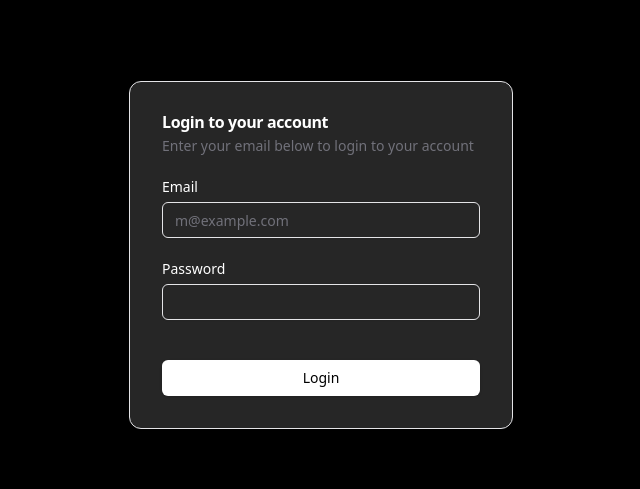
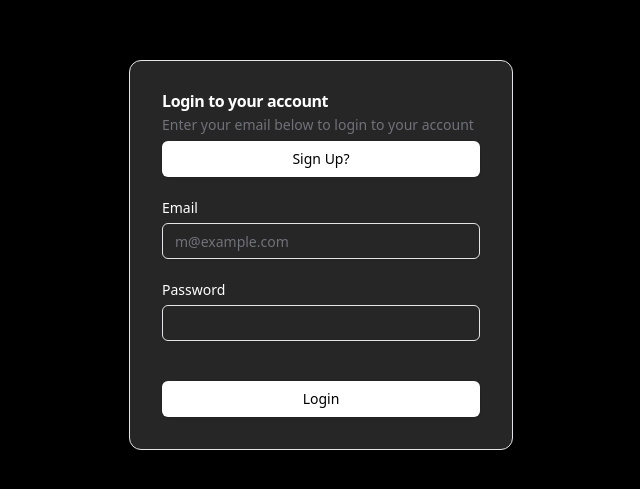
Before and after one commit to voygrdev/cookbookLM, a Next.js app in the folder web-app/: page /login in a window 1280 px wide. Shown: the part 145-634 px from the top of the page, without its empty margins (319-959 px from the left). Built offline with nearby package versions, Linux system fonts and the light colour scheme.

Commit message:
Login Completed

```diff
--- a/web-app/components/login-card.tsx
+++ b/web-app/components/login-card.tsx
@@ -60,12 +60,13 @@ export function LoginCard() {
   };
 
   return (
-    <Card className="w-full max-w-sm bg-neutral-800 text-white p-2">
+    <Card className="w-full max-w-sm bg-neutral-800 text-white p-2 justify-between">
       <CardHeader>
         <CardTitle>Login to your account</CardTitle>
         <CardDescription>
           Enter your email below to login to your account
         </CardDescription>
+        <Button className="bg-white hover:bg-white/80 text-black text-center" onClick={() => router.push("/signup")}>Sign Up?</Button>
       </CardHeader>
       <CardContent>
         <form onSubmit={handleSubmit} className="flex flex-col gap-6">
```
